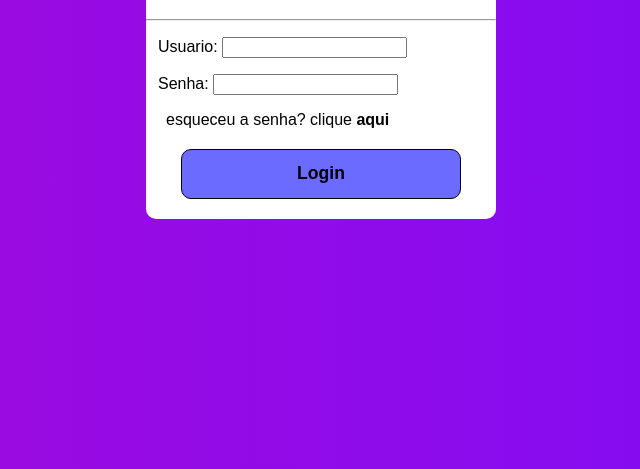
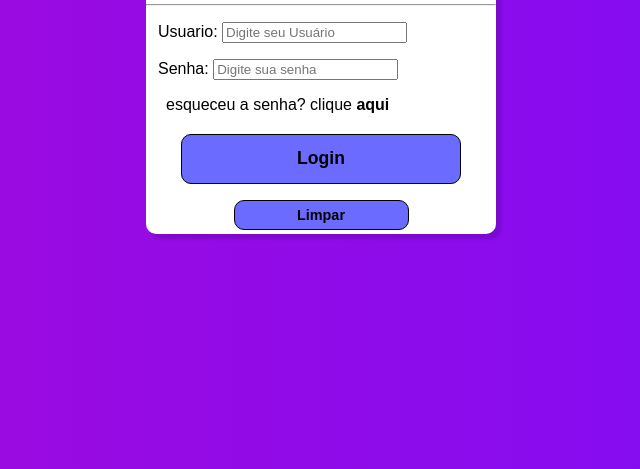
Before and after one commit to Gadarkeres/tela-de-login-teste, a plain HTML site: page index.html in a window 1280 px wide. Shown: the part 331-800 px from the top of the page, without its empty margins (319-959 px from the left). Drawn offline with Linux system fonts and the light colour scheme.

Commit message:
tela de login finalizada

```diff
--- a/index.html
+++ b/index.html
@@ -11,17 +11,20 @@
     <div class="login">
         <h1>Login</h1>
         <hr>
-        <form autocomplete="off">
+        <form autocomplete="on">
             <div class="txt-field">
-                <p> <label for="username">Usuario:</label> <input type="text" id="username" required> </p>
+                <p> <label for="username">Usuario:</label>
+                    <input type="text" id="username" required placeholder="Digite seu Usuário" autocomplete="username" minlength="8"> </p>
 
             </div>
             <div class="txt-field">
-                <p> <label for="Password">Senha:</label> <input type="text" id="Password" required> </p>
+                <p> <label for="Password">Senha:</label>
+                    <input type="text" id="Password" required placeholder="Digite sua senha" autocomplete="current-password" minlength="8"> </p>
             </div>
 
-            <div class="pass"> esqueceu a senha? clique <a class="link" href="#">aqui</a></div>
+            <div class="pass"> esqueceu a senha? clique <a class="link" href="#" target="_blank">aqui</a></div>
             <p><input class="botao" type="submit" value="Login"></p>
+            <p><input class="limpar" type="reset" value="Limpar"></p>
         </form>
     </div>
 
--- a/style.css
+++ b/style.css
@@ -13,8 +13,9 @@ body{
     left: 50%;
     transform: translate(-50%, -50%);
     width: 350px;
-    height: 300px;
+    height: 330px;
     border-radius: 10px;
+    box-shadow: 5px 5px 3px rgba(0, 0, 0, 0.13);
 
 
 
@@ -44,14 +45,32 @@ body{
     font-weight: bold;
     border-radius: 10px;
     margin-top: 20px;
-    transition: background-color 0.8s ease;;
 
 
 
 }
+.limpar{
+    display: block;
+    margin: auto;
+    height: 30px;
+    width: 50%;
+    border: 1px solid black;
+    background: rgba(0, 0, 255, 0.582);
+    font-size: 0.9em;
+    font-weight: bold;
+    border-radius: 10px;
+
+
+
+}
+.limpar:hover{
+    background: #A40BD9;
+    transition: 0.5s;
+    cursor: pointer;
+}
 .botao:hover{
     cursor: pointer;
-    transition: 0.5ms;
+    transition: 0.5s;
     background: rgba(0, 0, 255, 0.836);
 }
 .link{
@@ -63,4 +82,6 @@ body{
 
 .link:hover{
     text-decoration: underline;
+    color: #7C0CF8;
+    transition: 0.2s;
 }
```
